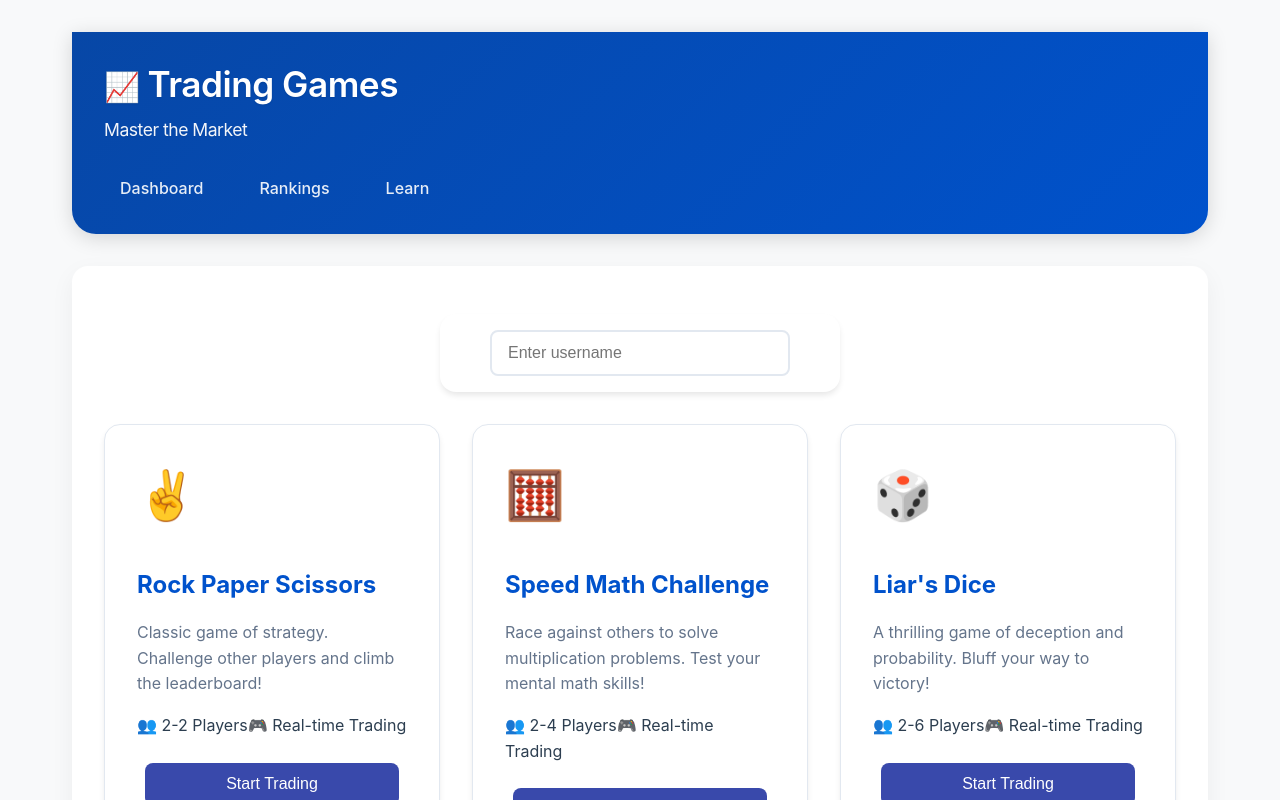
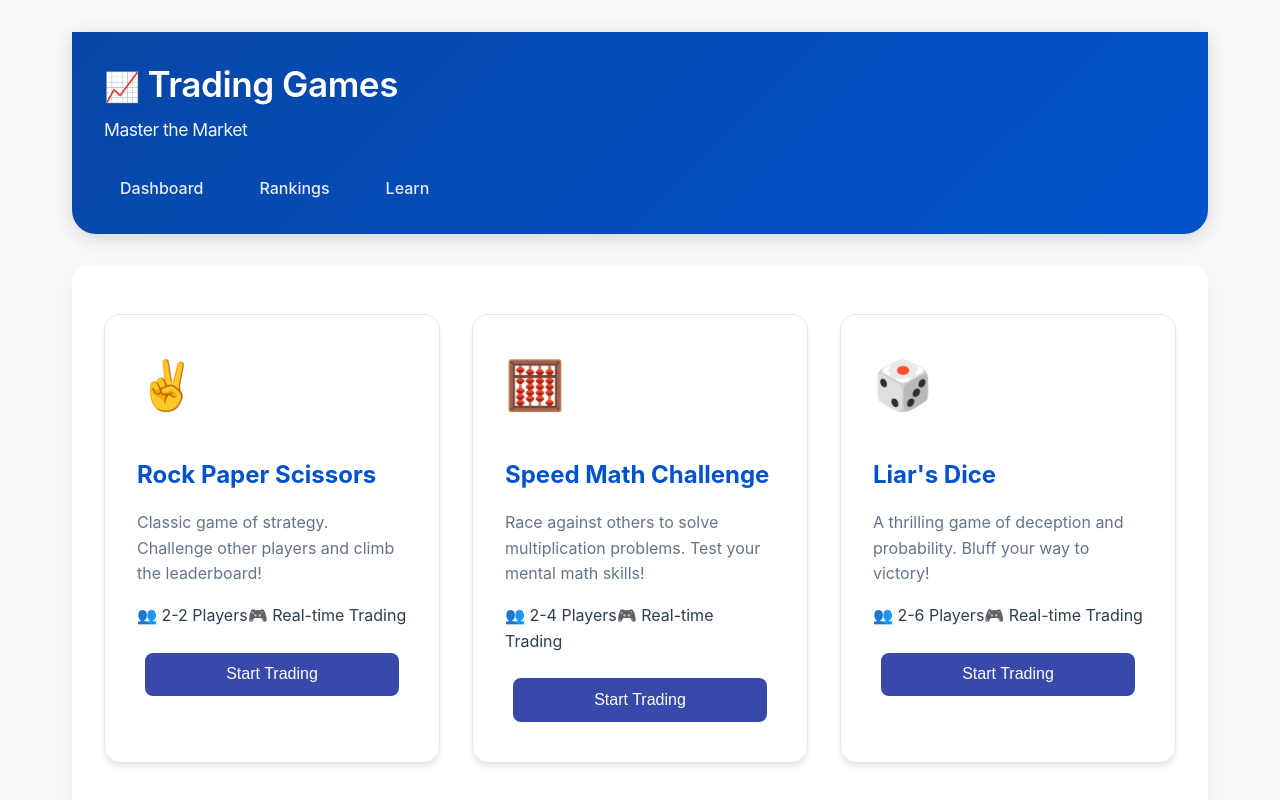
Before and after one commit to mb-v1/trading-games, a React (Create React App) app: page / in a window 1280 px wide. Shown: the top 800 px of the page. Built offline with nearby package versions, Linux system fonts and the light colour scheme.

Commit message:
remove name home

```diff
--- a/src/pages/Home.js
+++ b/src/pages/Home.js
@@ -6,9 +6,6 @@ import { v4 as uuidv4 } from 'uuid';
 
 function Home() {
   const navigate = useNavigate();
-  const [playerName, setPlayerName] = useState(() => {
-    return localStorage.getItem('playerName') || '';
-  });
   const [isCreating, setIsCreating] = useState(false);
 
   const games = [
@@ -39,15 +36,9 @@ function Home() {
   ];
 
   const createGame = async (gameType) => {
-    if (!playerName?.trim()) {
-      alert('Please enter your name first!');
-      return;
-    }
-
     setIsCreating(true);
     try {
       const gameId = uuidv4();
-      localStorage.setItem('playerName', playerName);
 
       // Create the full URL for sharing
       const baseUrl = window.location.origin + window.location.pathname;
@@ -74,25 +65,8 @@ function Home() {
     setTimeout(() => toast.remove(), 3000);
   };
 
-  const handleNameChange = (e) => {
-    const newName = e.target.value;
-    setPlayerName(newName);
-    localStorage.setItem('playerName', newName);
-  };
-
   return (
     <div className="game-container fade-in">
-      <div className="join-container">
-        <input
-          type="text"
-          placeholder="Enter username"
-          value={playerName}
-          onChange={handleNameChange}
-          maxLength={20}
-          disabled={isCreating}
-          className="username-input"
-        />
-      </div>
       <div className="games-grid">
         {games.map(game => (
           <div key={game.id} className="game-card">
```
